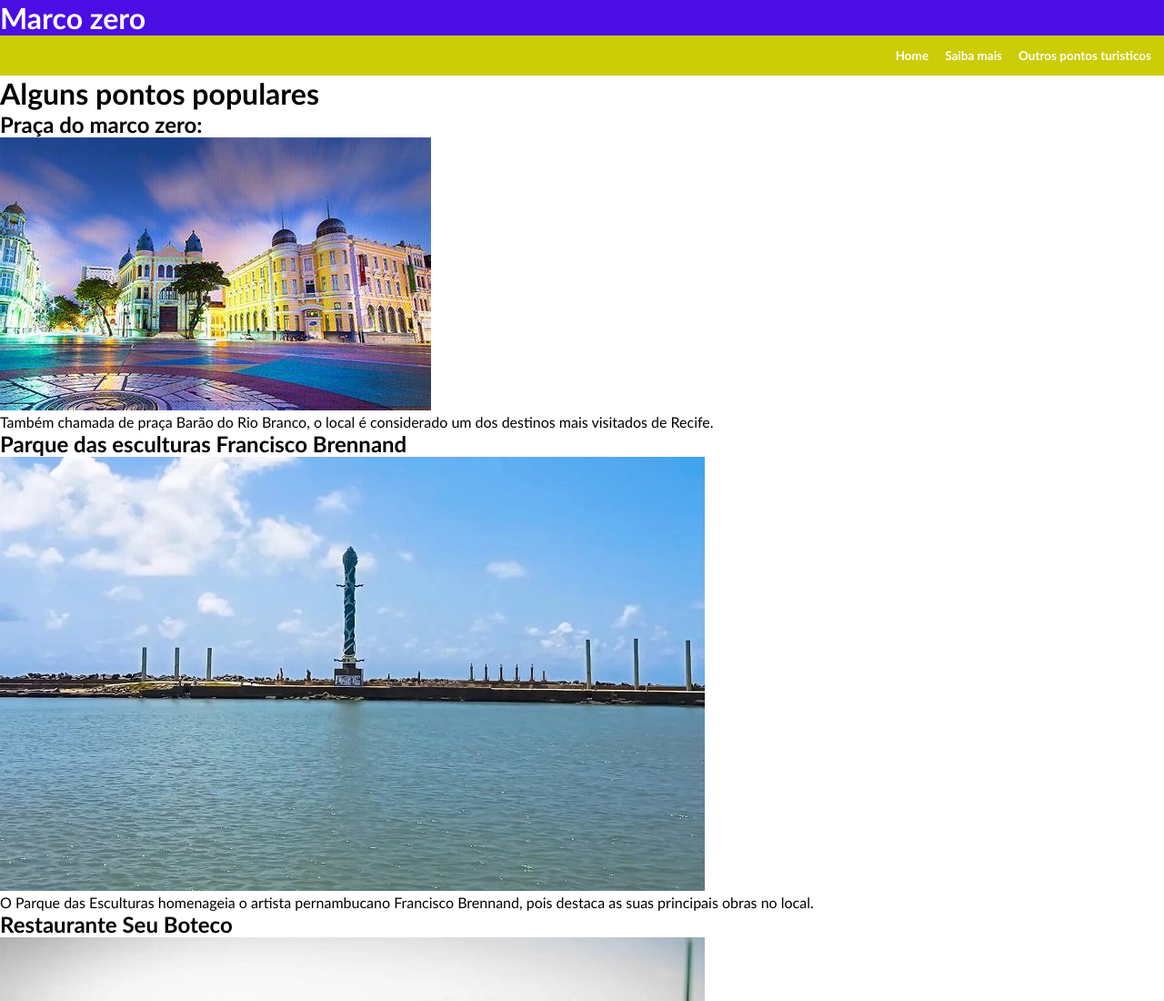
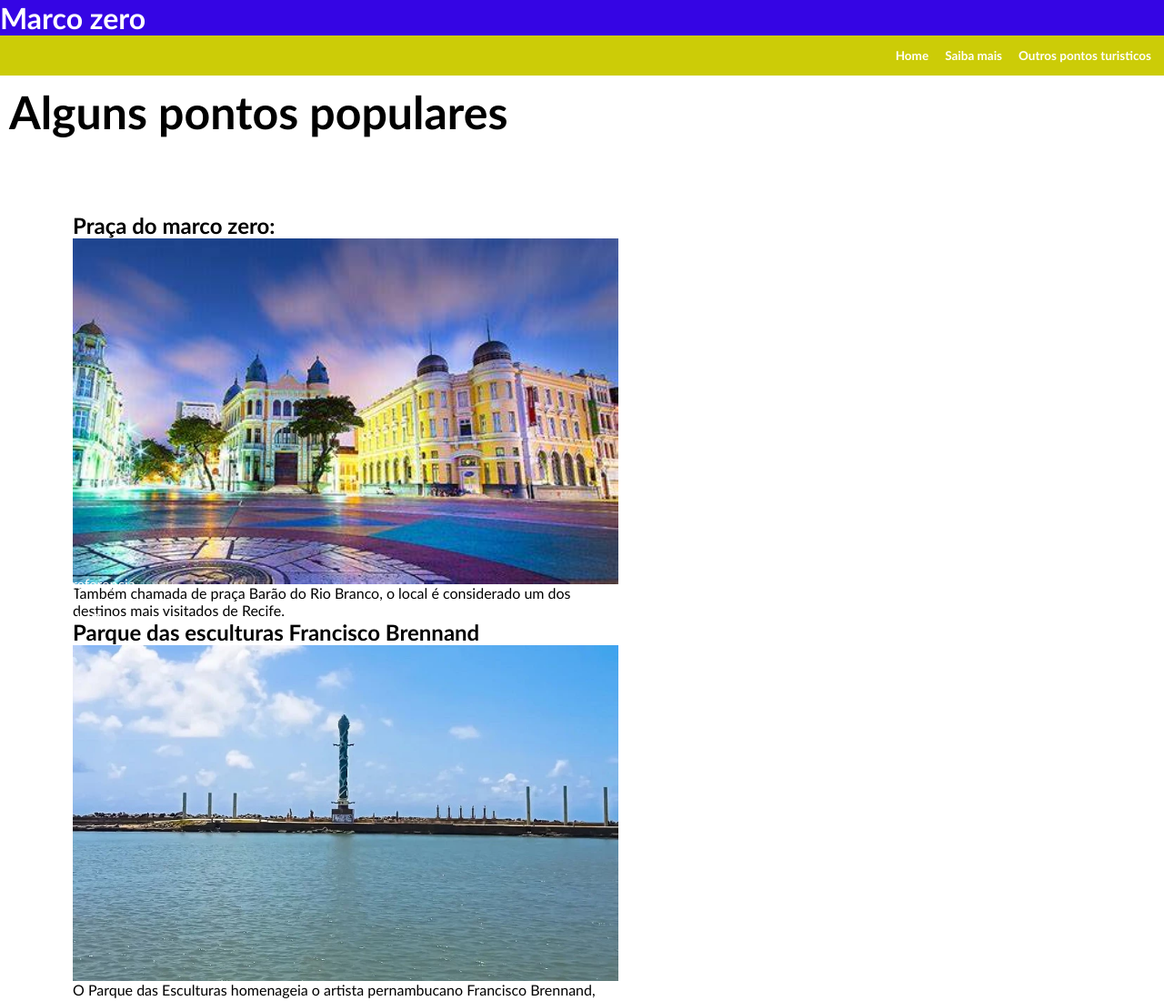
Before and after one commit to matheuusfl/marcozero, a plain HTML site: page index.html in a window 1280 px wide. Shown: the top 1100 px of the page at 91% size. Drawn offline with Linux system fonts and the light colour scheme.

Commit message:
alterações css

```diff
--- a/style.css
+++ b/style.css
@@ -5,9 +5,10 @@
 }
 
 header {
-    background-color: rgb(74, 13, 228);
+    background-color: rgb(53, 5, 228);
     color: white;
 }
+
 
 nav {
     background-color: rgb(204, 204, 7);
@@ -30,3 +31,18 @@ main {
       justify-content:space-around;
       flex-direction: column;
 }
+
+.tittle_index {
+    font-size: 25px;
+    margin: 10px;
+}
+
+.pontos_marcozero {
+    display: flex;
+    flex-direction: column;
+    justify-content: space-between;
+    height: 300px;
+    width: 600px;
+    margin: 40px;
+    padding: 40px;
+}
```
Also changed, not shown: outrospontosturisticos.html (+1 -1 lines).
